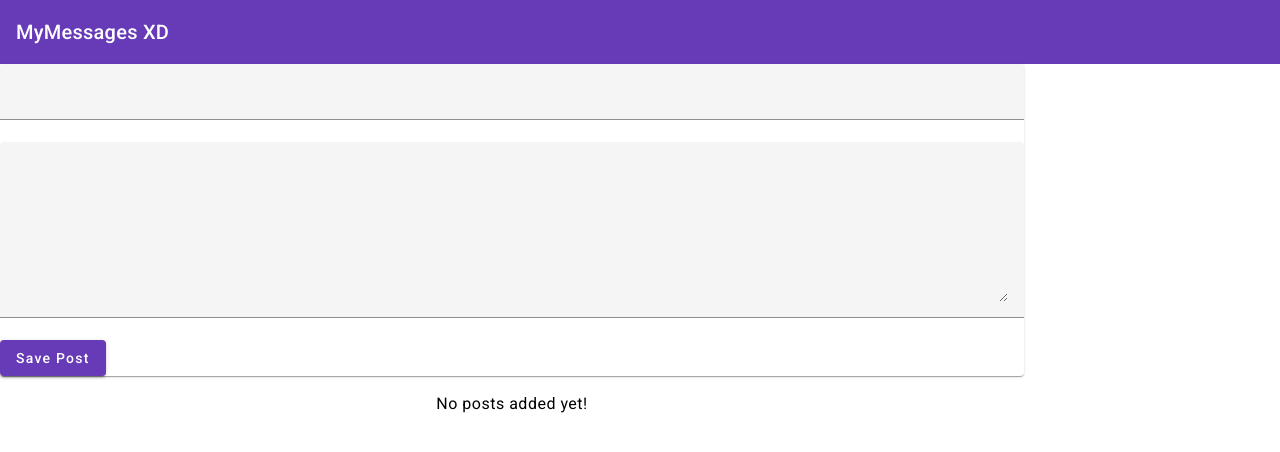
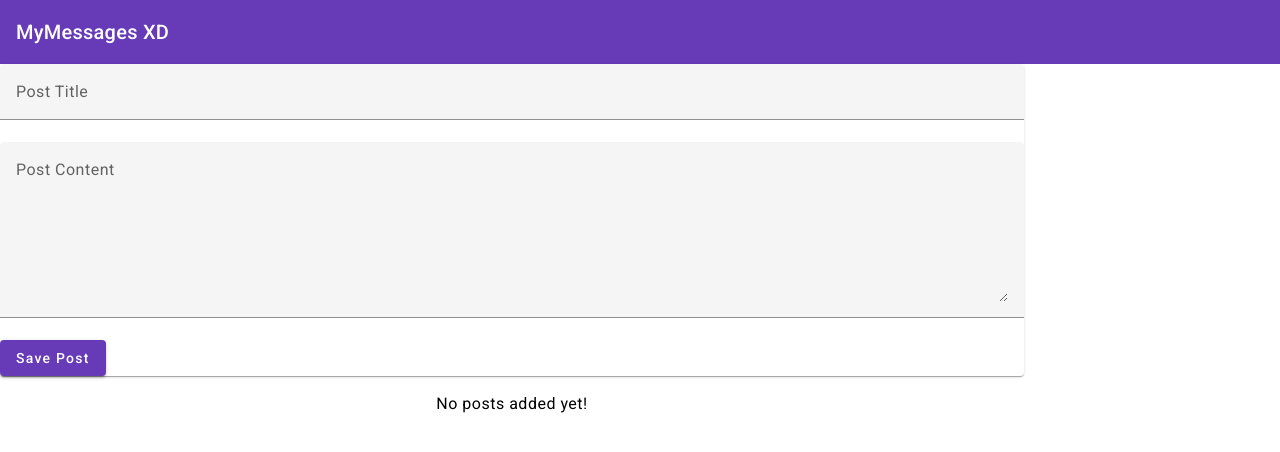
Before and after one commit to AntohaY/mean-course, an Angular app: page /home in a window 1280 px wide. Shown: the top 452 px of the page. Built offline with nearby package versions, Linux system fonts and the light colour scheme.

Commit message:
feature: added placeholders to form

```diff
--- a/src/app/home/ui/posts/post-create/post-create.component.html
+++ b/src/app/home/ui/posts/post-create/post-create.component.html
@@ -7,6 +7,7 @@
                 required
                 name="title"
                 type="text"
+                placeholder="Post Title"
                 #title="ngModel">
                 <mat-error *ngIf="title.invalid">Please enter a post title</mat-error>
         </mat-form-field>
@@ -17,6 +18,7 @@
                 name="content"
                 required
                 ngModel
+                placeholder="Post Content"
                 #content="ngModel"
                 >
                 <mat-error *ngIf="content.invalid">Please enter a post content</mat-error>
```
